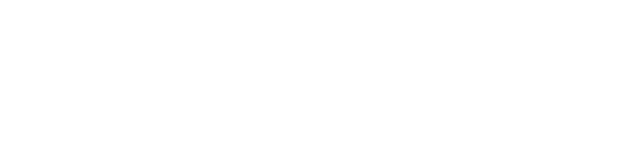
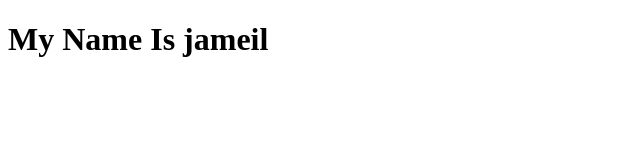
Before and after one commit to jamilRahman/Hero_Personal_Project, a plain HTML site: page index.html in a window 1280 px wide. Shown: the whole page, without its empty margins (0-640 px from the left). Drawn offline with Linux system fonts and the light colour scheme.

Commit message:
Hero Project

```diff
--- a/index.html
+++ b/index.html
@@ -7,6 +7,6 @@
     <title>Document</title>
 </head>
 <body>
-
+    <h1>My Name Is jameil</h1>
 </body>
 </html>
```
